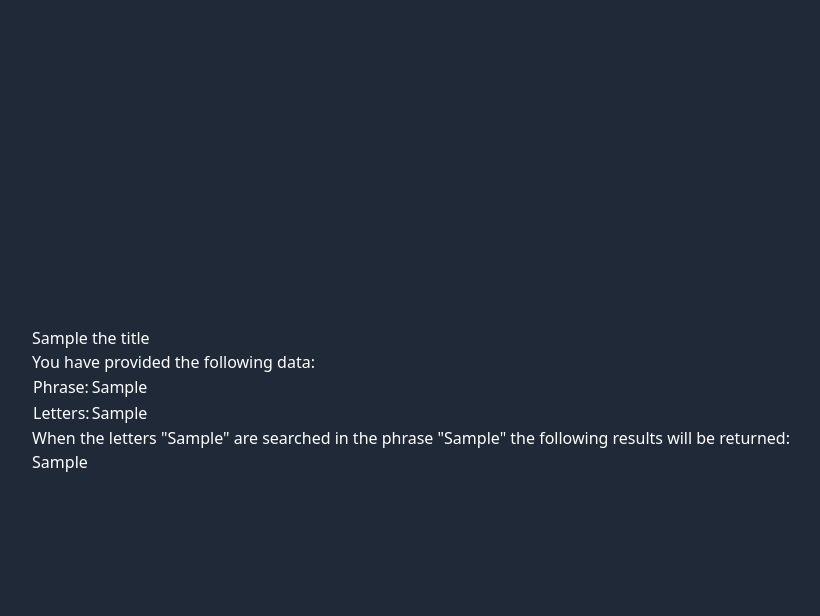
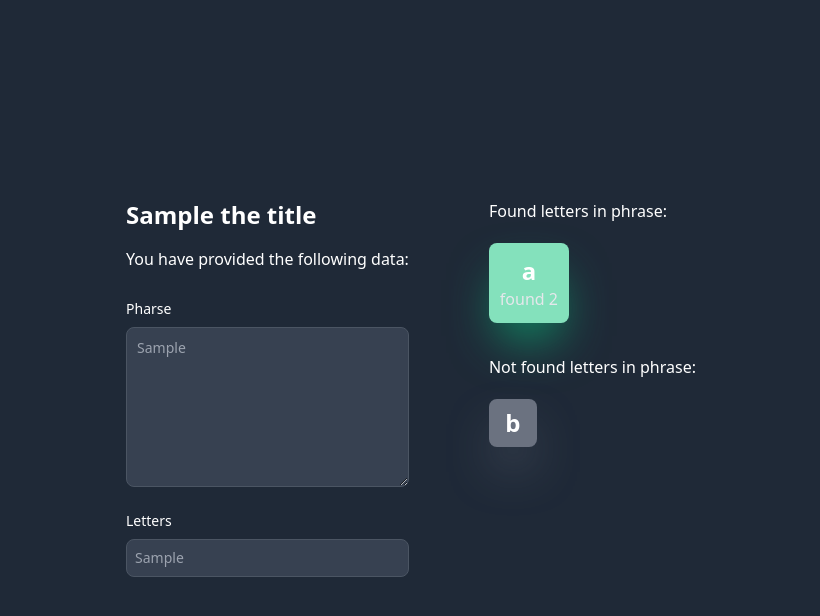
Before and after one commit to numbersanalyst/vsearch4web-ultra, a Flask app: template templates/results.html in a window 1280 px wide. Shown: the top 616 px of the page, without its empty margins (229-1049 px from the left). Run offline with Flask 3, Linux system fonts and the light colour scheme; the template is opened without the code that fills it: most values are stand-ins (such as "Sample title", 1, 10 or a date in 2020).

Commit message:
Refresh style for results.html

```diff
--- a/static/dist/css/output.css
+++ b/static/dist/css/output.css
@@ -1143,6 +1143,22 @@
   margin-top: 0.5rem;
 }
 
+.mb-7 {
+  margin-bottom: 1.75rem;
+}
+
+.mt-4 {
+  margin-top: 1rem;
+}
+
+.mb-5 {
+  margin-bottom: 1.25rem;
+}
+
+.mt-8 {
+  margin-top: 2rem;
+}
+
 .block {
   display: block;
 }
@@ -1195,6 +1211,18 @@
   height: 210px;
 }
 
+.h-16 {
+  height: 4rem;
+}
+
+.h-20 {
+  height: 5rem;
+}
+
+.h-12 {
+  height: 3rem;
+}
+
 .max-h-64 {
   max-height: 16rem;
 }
@@ -1231,12 +1259,60 @@
   width: 100%;
 }
 
+.w-9 {
+  width: 2.25rem;
+}
+
+.w-16 {
+  width: 4rem;
+}
+
+.w-2 {
+  width: 0.5rem;
+}
+
+.w-10 {
+  width: 2.5rem;
+}
+
+.w-20 {
+  width: 5rem;
+}
+
+.w-12 {
+  width: 3rem;
+}
+
+.w-panel {
+  width: 900px;
+}
+
+.w-96 {
+  width: 24rem;
+}
+
+.w-60 {
+  width: 15rem;
+}
+
 .flex-1 {
   flex: 1 1 0%;
 }
 
 .flex-shrink {
   flex-shrink: 1;
+}
+
+.border-spacing-1 {
+  --tw-border-spacing-x: 0.25rem;
+  --tw-border-spacing-y: 0.25rem;
+  border-spacing: var(--tw-border-spacing-x) var(--tw-border-spacing-y);
+}
+
+.border-spacing-6 {
+  --tw-border-spacing-x: 1.5rem;
+  --tw-border-spacing-y: 1.5rem;
+  border-spacing: var(--tw-border-spacing-x) var(--tw-border-spacing-y);
 }
 
 .-translate-x-full {
@@ -1314,6 +1390,10 @@
 
 .grid-cols-7 {
   grid-template-columns: repeat(7, minmax(0, 1fr));
+}
+
+.flex-col {
+  flex-direction: column;
 }
 
 .items-start {
@@ -1453,6 +1566,21 @@
   background-color: rgb(255 255 255 / 0.5);
 }
 
+.bg-green-400 {
+  --tw-bg-opacity: 1;
+  background-color: rgb(49 196 141 / var(--tw-bg-opacity));
+}
+
+.bg-gray-300 {
+  --tw-bg-opacity: 1;
+  background-color: rgb(209 213 219 / var(--tw-bg-opacity));
+}
+
+.bg-gray-500 {
+  --tw-bg-opacity: 1;
+  background-color: rgb(107 114 128 / var(--tw-bg-opacity));
+}
+
 .bg-opacity-50 {
   --tw-bg-opacity: 0.5;
 }
@@ -1595,6 +1747,16 @@
 
 .shadow-green-600 {
   --tw-shadow-color: #057A55;
+  --tw-shadow: var(--tw-shadow-colored);
+}
+
+.shadow-green-500 {
+  --tw-shadow-color: #0E9F6E;
+  --tw-shadow: var(--tw-shadow-colored);
+}
+
+.shadow-gray-500 {
+  --tw-shadow-color: #6B7280;
   --tw-shadow: var(--tw-shadow-colored);
 }
 
--- a/templates/results.html
+++ b/templates/results.html
@@ -2,24 +2,38 @@
 
 {% block body %}
 
-<div>
-    <h2>{{ the_title }} </h2>
+<div class="flex justify-between gap-20">
+    <div>
+        <h2 class="mb-4 text-2xl font-semibold">{{ the_title }} </h2>
 
-    <p>You have provided the following data:</p>
-    <table>
-        <tr>
-            <td>Phrase:</td>
-            <td>{{ the_phrase }} </td>
-        </tr>
-        <tr>
-            <td>Letters:</td>
-            <td>{{ the_letters }} </td>
-        </tr>
-    </table>
+        <p class="mb-7">You have provided the following data:</p>
 
-    <p>When the letters "{{the_phrase }}" are searched in the phrase "{{ the_letters }}"
-        the following results will be returned:</p>
-    <h3>{{ the_results }} </h3>
+        <div class="mb-6">
+            <label for="phrase" class="block mb-2 text-sm font-medium">Pharse</label>
+            <textarea id="phrase" name="phrase"
+                class="bg-gray-50 border border-gray-300 text-sm rounded-lg focus:ring-blue-500 focus:border-blue-500 block w-full p-2.5 dark:bg-gray-700 dark:border-gray-600 dark:placeholder-gray-400 dark:focus:ring-blue-500 dark:focus:border-blue-500 h-40 max-h-64"
+                placeholder="{{ the_phrase }}" disabled></textarea>
+        </div>
+        <div class="mb-6">
+            <label for="letters" class="block mb-2 text-sm font-medium">Letters</label>
+            <input type="letters" id="letters" name="letters"
+                class="block w-full p-2 border border-gray-300 rounded-lg bg-gray-50 text-sm focus:ring-blue-500 focus:border-blue-500 dark:bg-gray-700 dark:border-gray-600 dark:placeholder-gray-400 dark:focus:ring-blue-500 dark:focus:border-blue-500"
+                placeholder="{{ the_letters }}" disabled />
+        </div>
+    </div>
+    <div>
+        <p class="mb-5">Found letters in phrase:</p>
+        <div
+            class="w-20 h-20 bg-green-300 rounded-lg shadow-2xl shadow-green-500 flex flex-col justify-center items-center ">
+            <span class="text-2xl font-semibold">a</span>
+            <p class="text-gray-200">found 2</p>
+        </div>
+        <p class="mt-8 mb-5">Not found letters in phrase:</p>
+        <div
+            class="w-12 h-12 bg-gray-500 rounded-lg shadow-2xl shadow-gray-500 flex flex-col justify-center items-center ">
+            <span class="text-2xl font-semibold">b</span>
+        </div>
+    </div>
 </div>
 
 {% endblock %}
```
Also changed, not shown: other parts of static/dist/css/output.css (+57 -0 lines).
